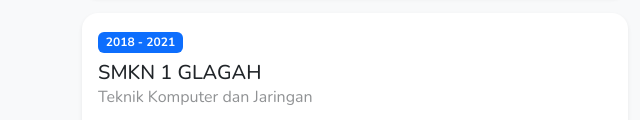
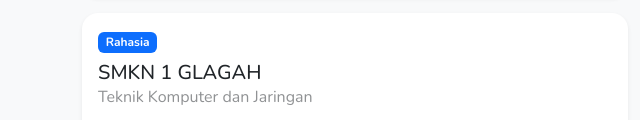
Before and after one commit to GibranF/GibranF.github.io, a plain HTML site: page index.html in a window 1280 px wide. Shown: the part 855-975 px from the top of the page, 0-640 px from the left. Drawn offline with nearby package versions, Linux system fonts and the light colour scheme.

Commit message:
Update index.html

```diff
--- a/index.html
+++ b/index.html
@@ -100,7 +100,7 @@
                         <div class="col-md-12 mb-3">
                             <div class="card shadow-sm border-0 rounded-4">
                                 <div class="card-body">
-                                    <span class="badge bg-primary">2018 - 2021</span>
+                                    <span class="badge bg-primary">Rahasia</span>
                                     <h5 class="mt-2 mb-0">SMKN 1 GLAGAH</h5>
                                     <p class="text-body-tertiary mb-0">Teknik Komputer dan Jaringan
                                     <div class="mt-2">
```
